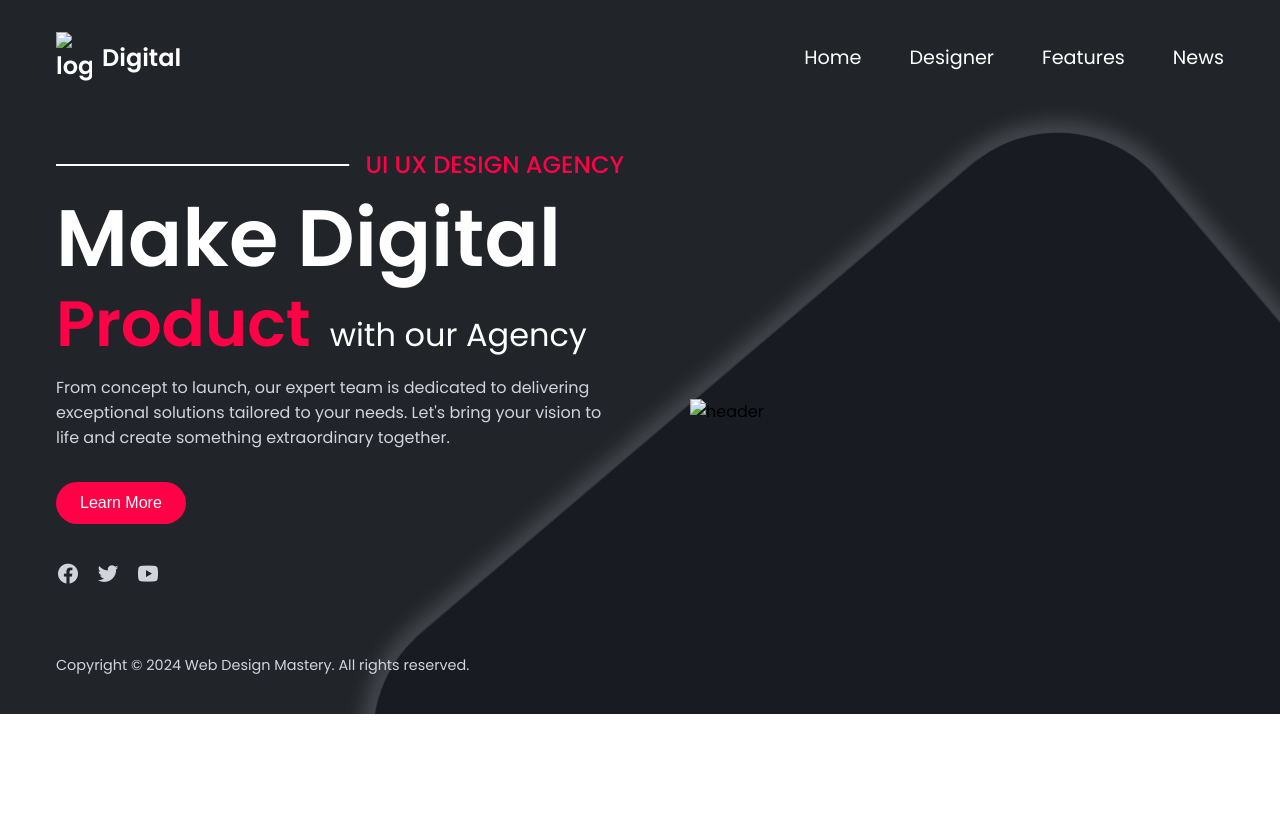
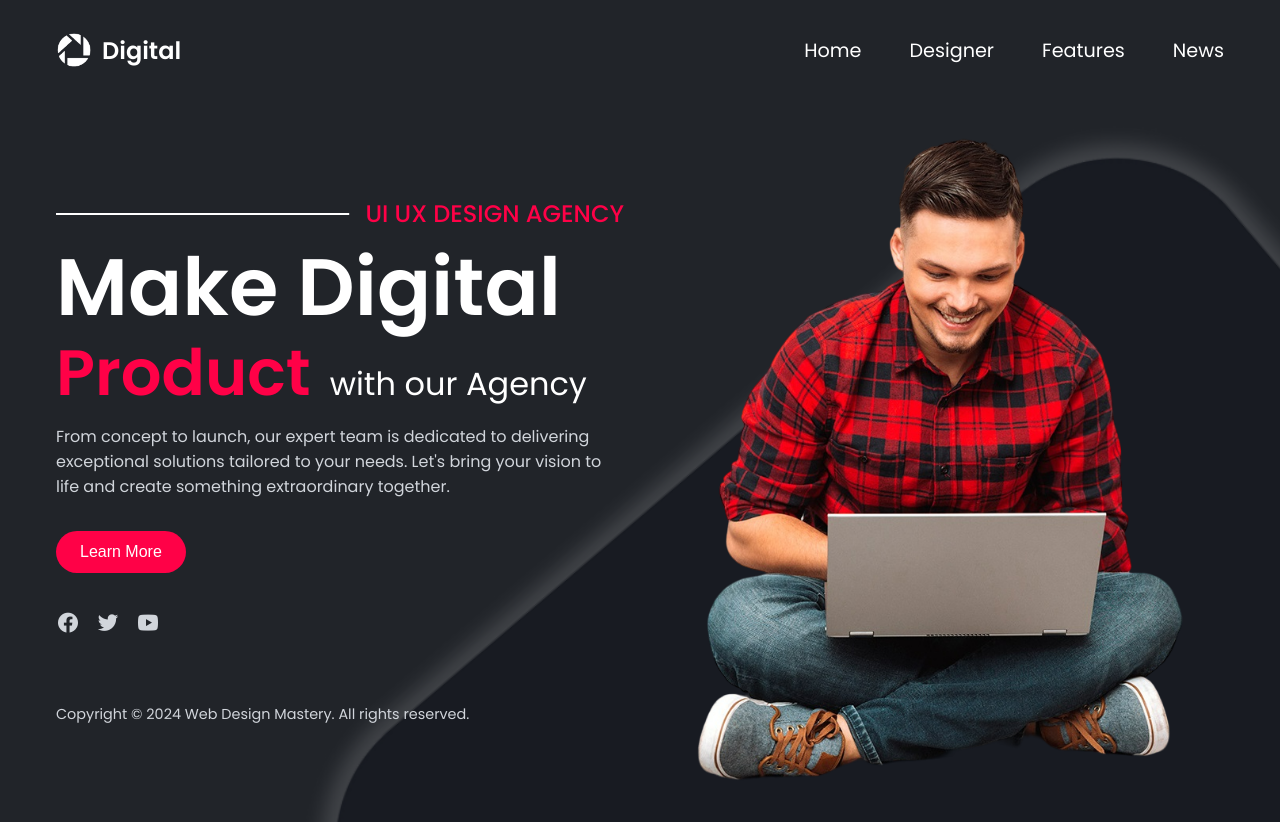
Before and after one commit to Haris896/landingWebsite2, a plain HTML site: page index.html in a window 1280 px wide. Before the commit the page ends 800 px from the top, so only its background shows below. Drawn offline with nearby package versions, Linux system fonts and the light colour scheme; files whose address does not match are found by name.

Commit message:
Update index.html

```diff
--- a/index.html
+++ b/index.html
@@ -15,7 +15,7 @@
       <div class="nav__header">
         <div class="nav__logo">
           <a href="#">
-            <img src="images/logo.png" alt="logo" />
+            <img src="logo.png" alt="logo" />
             <span>Digital</span>
           </a>
         </div>
@@ -32,7 +32,7 @@
     </nav>
     <header class="header__container">
       <div class="header__image">
-        <img src="images/header.png" alt="header" />
+        <img src="header.png" alt="header" />
       </div>
       <div class="header__content">
         <h2>UI UX DESIGN AGENCY</h2>
```
